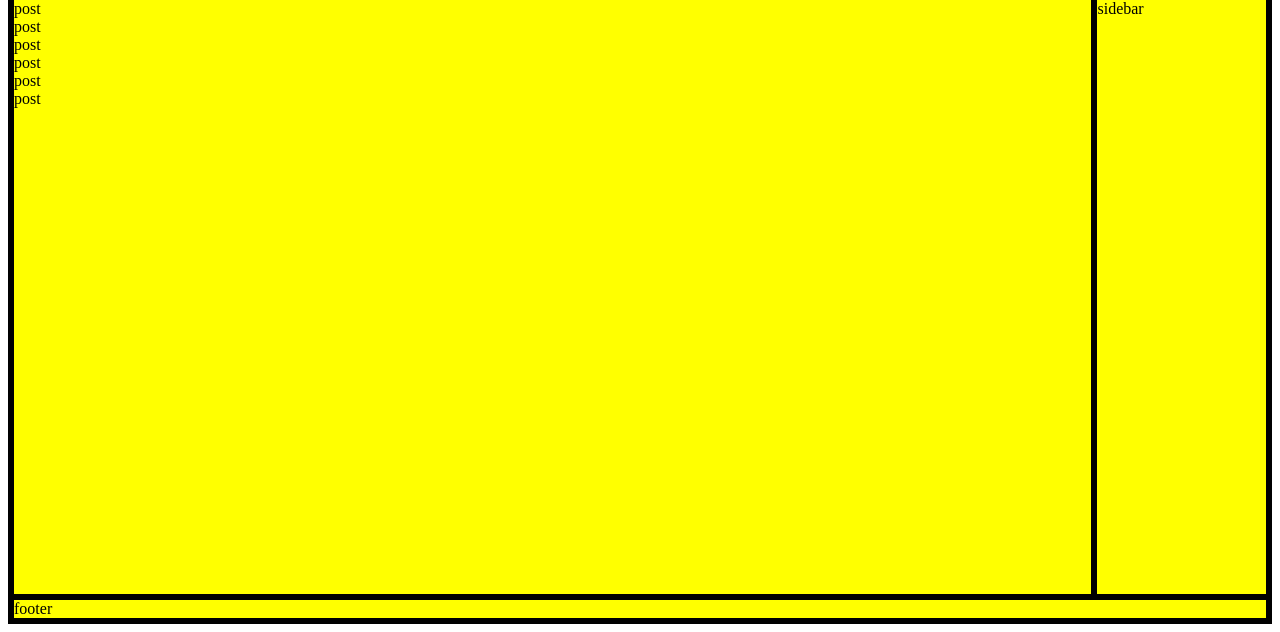
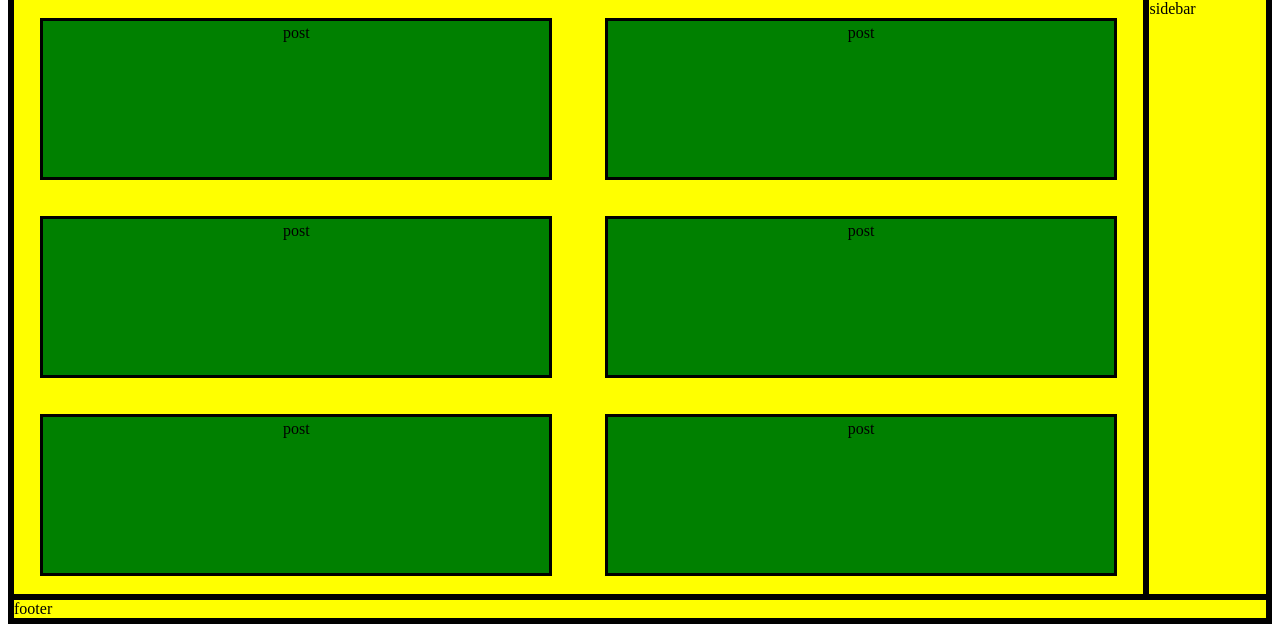
Before and after one commit to XanDrDz/XanDrDz.github.io, a plain HTML site: page index.html in a window 1280 px wide. Shown: the part 264-896 px from the top of the page. Drawn offline with Linux system fonts and the light colour scheme.

Commit message:
Update main_blog.css

```diff
--- a/css/main_blog.css
+++ b/css/main_blog.css
@@ -31,6 +31,27 @@ h1 {color: blue;}
 #footer {
     grid-area: ft;
 }
+#content{
+    display: grid;
+    grid-template-columns: auto;
+    grid-template-rows: auto;
+    grid-template-areas:
+    "post post";
+}
+.post {
+    width: 500px;
+    height: 150px;
+}
+.post {
+    display: flex;
+    flex-direction: column;
+    align-items: center;
+    justify-content: baseline;
+    border: 3px solid black;
+    padding: 3px;
+    margin: auto;
+    background: green;
+}
 @media (min-width: 600px) and (max-width: 900px) {
 #container {
     display: grid;
```
